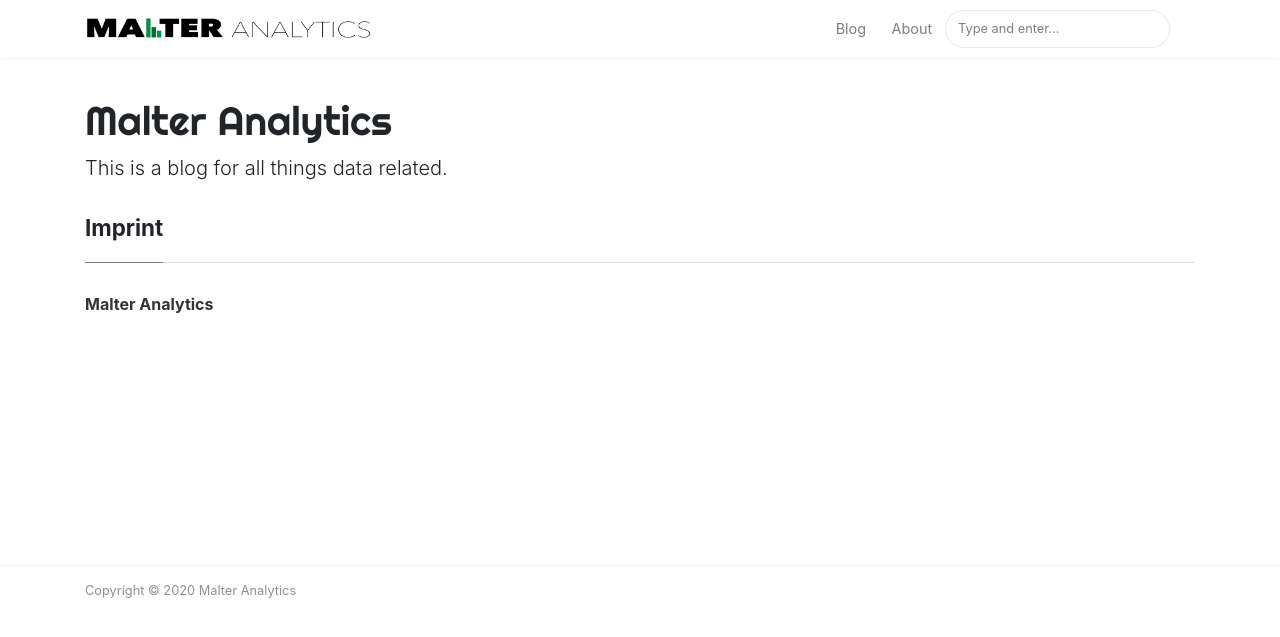
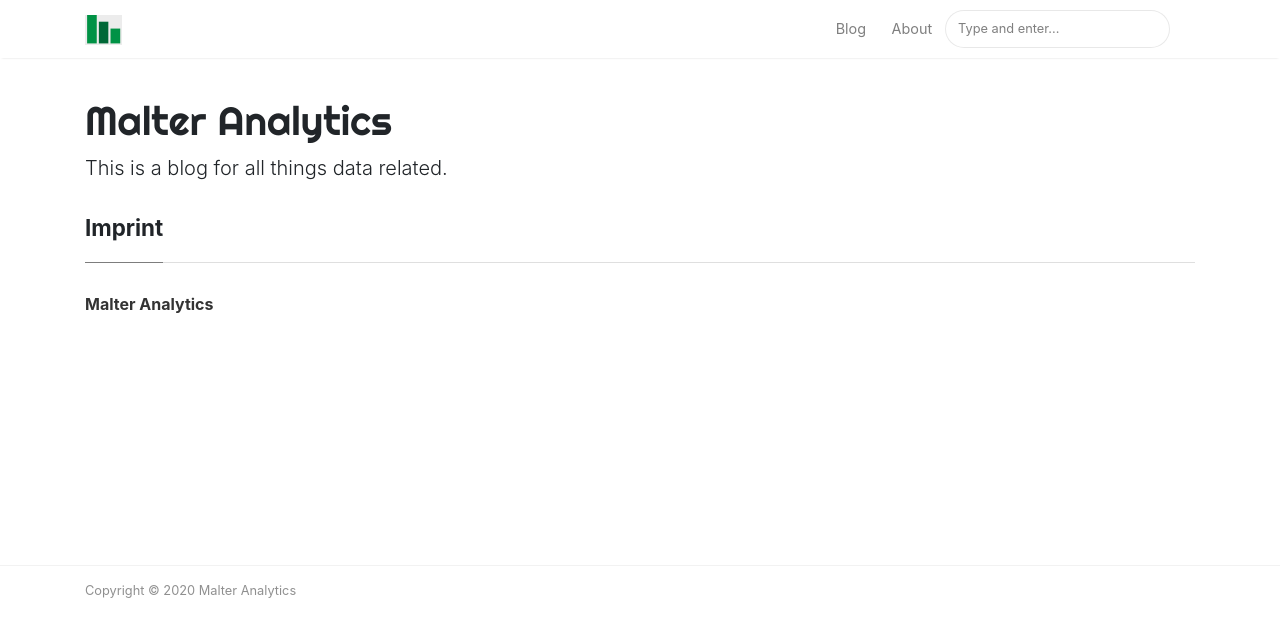
Before and after one commit to malteranalytics/malteranalytics.github.io, a Jekyll site: the page built from _pages/imprint.md, in a window 1280 px wide. Shown: the top 637 px of the page. Built offline with Jekyll 4.4.1, drawn with Linux system fonts in a browser that asks for light colours; nearby versions of some CDN libraries.

Commit message:
Update _config.yml

```diff
--- a/_config.yml
+++ b/_config.yml
@@ -2,8 +2,8 @@
 name: "Malter Analytics"
 title: "Analytics and Data Science Blog"
 description: "This is a blog for all things data related."
-logo: 'assets/images/Malter-Analytics-Logo.png'
-favicon: 'assets/images/Malter-Analytics-Logo.png'
+logo: 'assets/images/favicon.png'
+favicon: 'assets/images/favicon.png'
 baseurl:
 google_analytics: 'UA-137918066-1'
 disqus: 'nubo'
```
